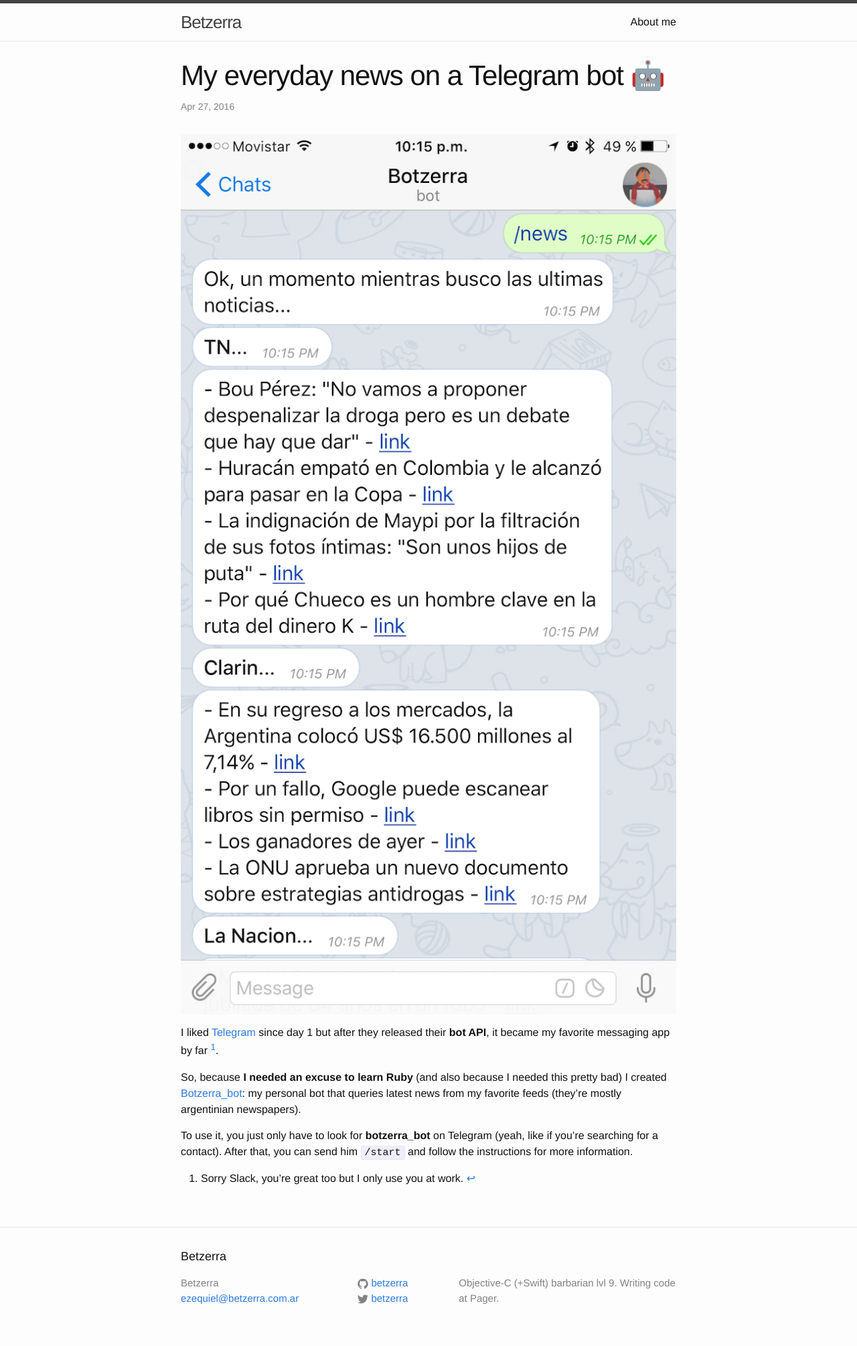
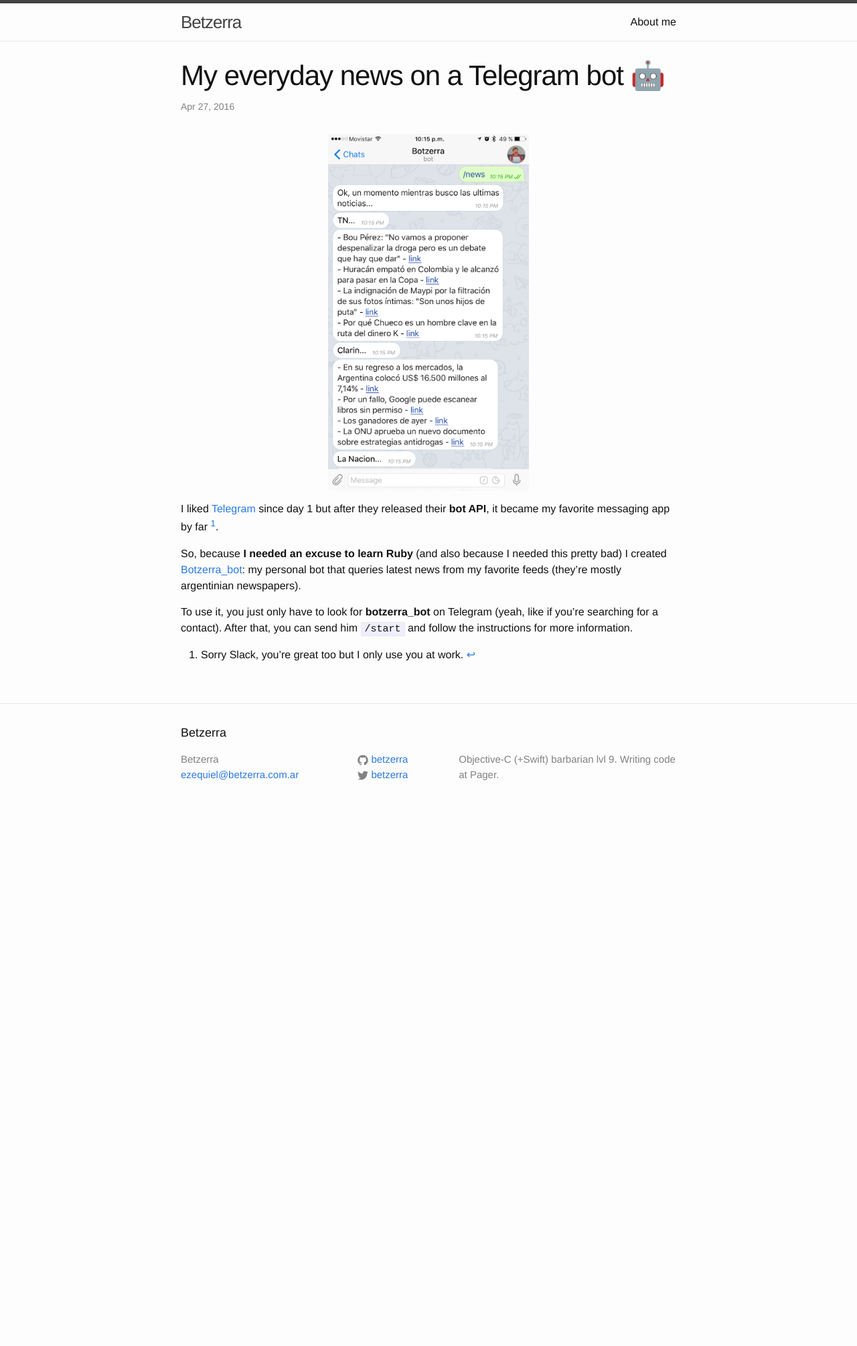
Before and after one commit to betzerra/betzerra.github.io, a Jekyll site: the page built from _posts/2016-04-26-telegram-bot.markdown, in a window 1280 px wide. Shown: the whole page at 67% size. Built offline with Jekyll 4.4.1, drawn with Linux system fonts in a browser that asks for light colours; after the commit the page ends 1228 px from its top, so only the background shows below that.

Commit message:
Updated post

```diff
--- a/_posts/2016-04-26-telegram-bot.markdown
+++ b/_posts/2016-04-26-telegram-bot.markdown
@@ -4,7 +4,9 @@
 date:   2016-04-26 23:39:50 -0300
 categories: jekyll update
 ---
-![Botzerra_bot working]({{site.url}}/assets/telegram_bot.png)
+{:refdef: style="text-align: center;"}
+![botzerra_bot working]({{site.url}}/assets/telegram_bot.png){:width="300px"}
+{:refdef}
 
 I liked [Telegram](https://telegram.org) since day 1 but after they released
 their **bot API**, it became my favorite messaging app by far [^1].
```
Also changed, not shown: 2 other files.
